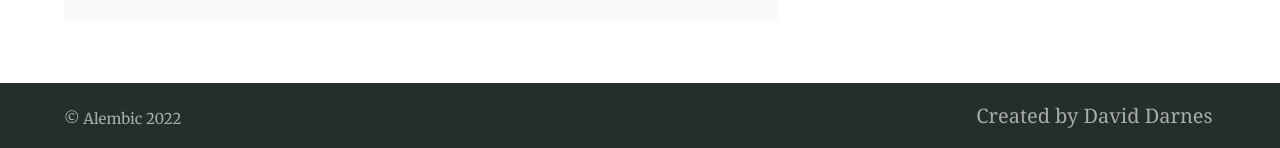
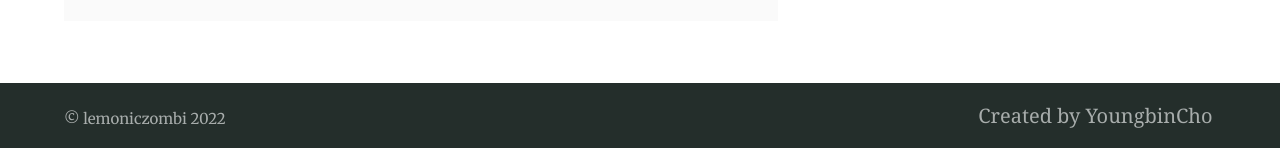
Before and after one commit to lemoniczombi/lemoniczombi.github.io, a Jekyll site: the page built from elements.md, in a window 1280 px wide and 900 px high, scrolled down 6363 px, cut to the strip 489-900 px from the top of the window. Shown: the part 260-408 px from the top of the strip. Built offline with Jekyll 4.4.1, drawn with Linux system fonts in a browser that asks for light colours; some of the changed text lies outside the part shown.

Commit message:
Update _config.yml

```diff
--- a/_config.yml
+++ b/_config.yml
@@ -57,16 +57,16 @@ sass:
   style: compressed # Style compression
 permalink: pretty  # Permalink style (/YYYY/MM/DD/page-name/)
 excerpt_separator: <!-- more --> # Marks end of excerpt in posts
-timezone: Europe/London # Timezone for blog posts and alike
+timezone: Asia/Seoul # Timezone for blog posts and alike
 
 # 5. Collections
 collections:
   posts:
-    title: Posts # Needed for Siteleaf
+    title: Studies # Needed for Siteleaf
     output: true
-    description: "My thoughts and ideas" # The post list page content
+    description: "공부한 것들을 분류해서 작성" # The post list page content
     feature_text: |
-      Welcome to the blog
+      "You Need to Dig Wide In Order to Dig Deeper" - Spinoza
     feature_image: "https://picsum.photos/2560/600?image=866"
 
 # 6. Jekyll collections settings
@@ -91,14 +91,14 @@ defaults:
 
 # 7. Site settings
 encoding: utf-8 # Make sure the encoding is right
-lang: en-GB # Set the site language
-title: "Alembic" # Site name or title, also used in jekyll-seo-tag
+lang: ko-KR # Set the site language
+title: "lemoniczombi" # Site name or title, also used in jekyll-seo-tag
 logo: "/assets/logos/logo.svg" # Site logo, also used in jekyll-seo-tag
-description: "Alembic is a starting point for Jekyll projects. Rather than starting from scratch, this boilerplate is designed to get the ball rolling immediately" # Site description and default description, also used in jekyll-seo-tag
-url: "https://alembic.darn.es" # Site url, also used in jekyll-seo-tag
+description: "" # Site description and default description, also used in jekyll-seo-tag
+url: "https://lemoniczombi.github.io" # Site url, also used in jekyll-seo-tag
 baseurl: ""
-repo: "https://github.com/daviddarnes/alembic"
-email: "me@daviddarnes.com"
+repo: "https://github.com/lemoniczombi"
+email: "bin219314@gmail.com"
 # disqus: "alembic-1" # Blog post comments, uncomment the option and set the site ID from your Disqus account
 # date_format: "%-d %B %Y" # Blog post date formatting using placeholder formatting
 # google_analytics: ""
@@ -130,18 +130,16 @@ navigation_header:
   url: /categories/
 - title: Search
   url: /search/
-- title: Fork Alembic
-  url: https://github.com/daviddarnes/alembic
 
 navigation_footer:
-- title: Created by David Darnes
-  url: https://darn.es
+- title: Created by YoungbinCho
+  url: https://github.com/lemoniczombi
 
 social_links: # Appears in sidebar. Set the urls then uncomment and comment out as desired
-  Twitter: https://twitter.com/DavidDarnes
+  Twitter: https://twitter.com/young_empty_
   LinkedIn: https://www.linkedin.com/in/daviddarnes
-  GitHub: https://github.com/daviddarnes
-  link: https://darn.es
+  GitHub: https://github.com/lemoniczombi
+  link: https://github.com/lemoniczombi
   RSS: /feed.xml
 
 sharing_links: # Appear at the bottom of single blog posts, add as desired. The value can be 'true' or the desired button colour
```
